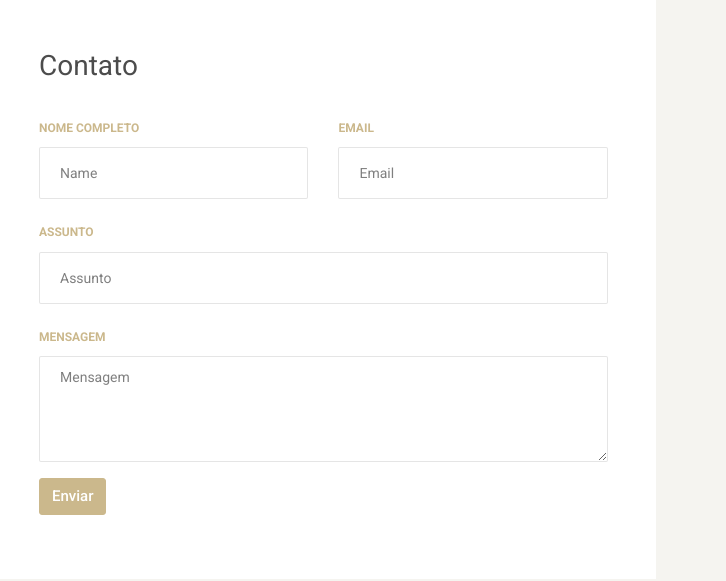
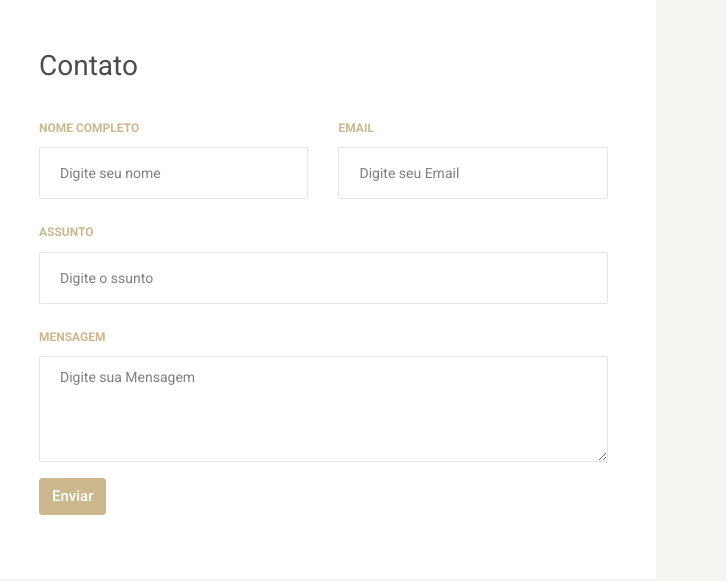
Before and after one commit to jefersonmarciano/advocacia, a plain HTML site: page contact.html in a window 1280 px wide. Shown: the part 859-1440 px from the top of the page, 554-1280 px from the left. Drawn offline with Linux system fonts and the light colour scheme; some packages are replaced by stand-ins of ours; a script that the page names is missing.

Commit message:
Alteração do folder

```diff
--- a/contact.html
+++ b/contact.html
@@ -133,25 +133,25 @@
 												<div class="col-md-6">
 													<div class="form-group">
 														<label class="label" for="name">Nome completo</label>
-														<input type="text" class="form-control" name="name" id="name" placeholder="Name">
+														<input type="text" class="form-control" name="name" id="name" placeholder="Digite seu nome">
 													</div>
 												</div>
 												<div class="col-md-6">
 													<div class="form-group">
 														<label class="label" for="email">Email</label>
-														<input type="email" class="form-control" name="email" id="email" placeholder="Email">
+														<input type="email" class="form-control" name="email" id="email" placeholder="Digite seu Email">
 													</div>
 												</div>
 												<div class="col-md-12">
 													<div class="form-group">
 														<label class="label" for="subject">Assunto</label>
-														<input type="text" class="form-control" name="subject" id="subject" placeholder="Assunto">
+														<input type="text" class="form-control" name="subject" id="subject" placeholder="Digite o ssunto">
 													</div>
 												</div>
 												<div class="col-md-12">
 													<div class="form-group">
 														<label class="label" for="#">Mensagem</label>
-														<textarea name="message" class="form-control" id="message" cols="30" rows="4" placeholder="Mensagem"></textarea>
+														<textarea name="message" class="form-control" id="message" cols="30" rows="4" placeholder="Digite sua Mensagem"></textarea>
 													</div>
 												</div>
 												<div class="col-md-12">
```
